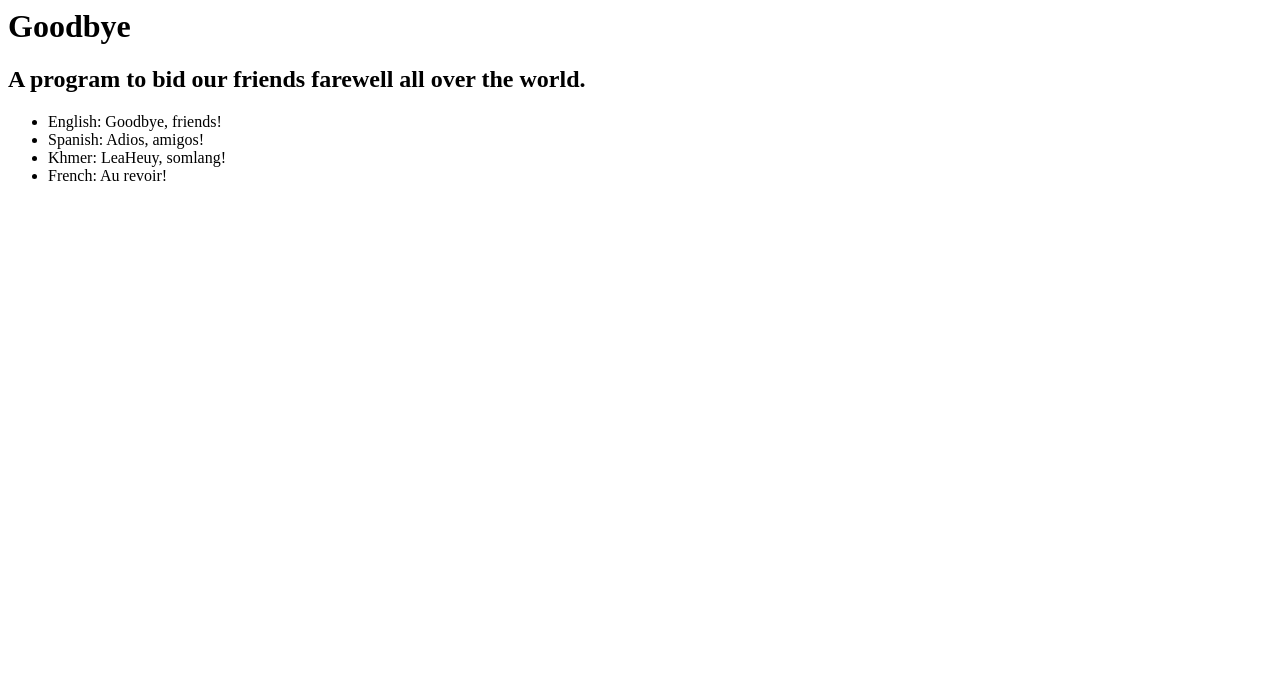
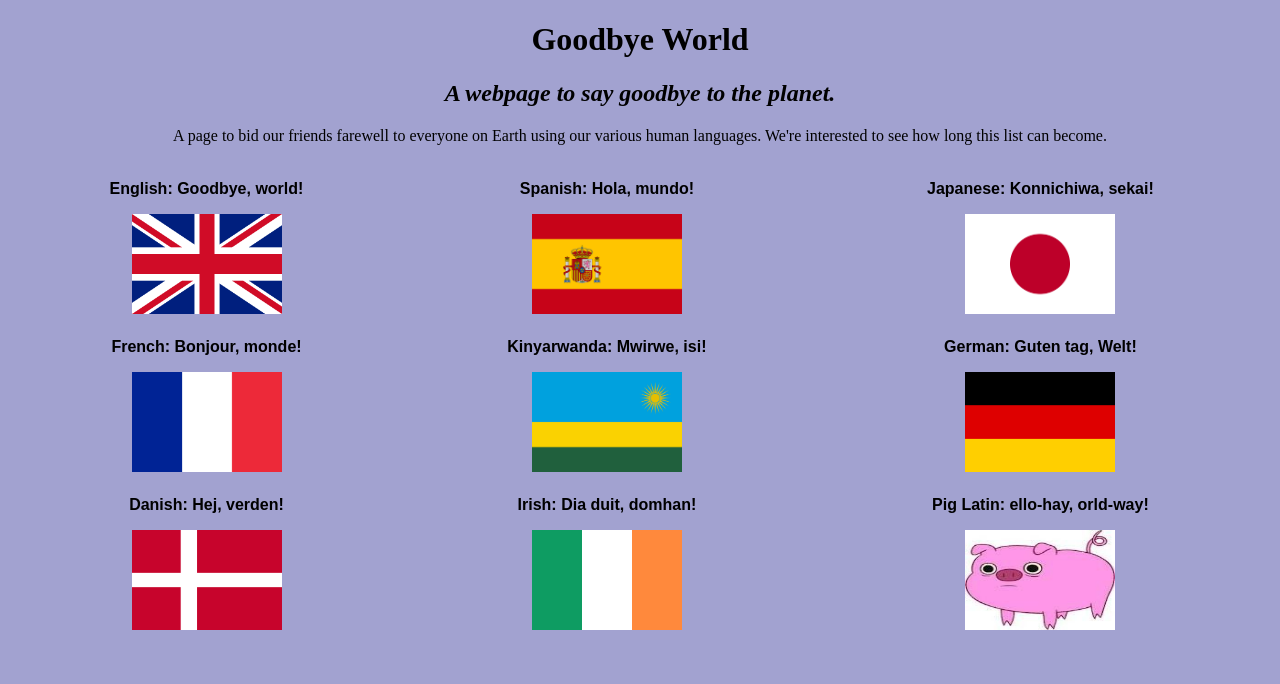
Before and after one commit to MicaelaDJ/Html-Goodbye-World.Practice, a plain HTML site: page index.html in a window 1280 px wide. Drawn offline with Linux system fonts and the light colour scheme.

Commit message:
add icon

```diff
--- a/index.html
+++ b/index.html
@@ -1,9 +1,45 @@
-<h1> Goodbye </h1>
-<h2> A program to bid our friends farewell all over the world. </h2>
+<!DOCTYPE html>
+<html>
+  <head>
+    <link rel="stylesheet" href="css/styles.css" type="text/css">
+    <link rel="icon" type="image/png" href="img/favicon-32x32.png" sizes="32x32" />
+    <title>Goodbye World</title>
+  </head>
+  <body>
 
-<ul>
-  <li> English: Goodbye, friends! </li>
-  <li> Spanish:  Adios, amigos! </li>
-  <li> Khmer: LeaHeuy, somlang! </li>
-  <li> French: Au revoir! </li>
-</ul>
+    <h1> Goodbye World </h1>
+    <h2> A webpage to say goodbye to the planet. </h2>
+
+    <p> A page to bid our friends farewell to everyone on Earth using our various human languages.  We're interested to see how long this list can become.  <p>
+
+    <table style="width:100%">
+      <tr>
+        <th><p> English: Goodbye, world! </p>
+        <img src="img/English_Flag.png" alt="picture of the Union Jack"></th>
+        <th><p> Spanish:  Hola, mundo! </p>
+        <img src="img/Spanish_Flag.png" alt="picture of the Spanish Flag"></th>
+        <th><p> Japanese: Konnichiwa, sekai! </p>
+        <img src="img/Japan_Flag.png" alt="picture of the Japanese Flag"></th>
+      </tr>
+      <tr>
+        <th><p> French: Bonjour, monde! </p>
+        <img src="img/French_Flag.png" alt="picture of the French Flag"></th>
+        <th><p> Kinyarwanda: Mwirwe, isi! </p>
+        <img src="img/Kinyarwanda_Flag.png" alt="picture of the Kinyarwanda Flag"></th>
+        <th><p> German: Guten tag, Welt! </p>
+        <img src="img/German_Flag.png" alt="picture of the German Flag"></th>
+      </tr>
+      <tr>
+        <th><p> Danish: Hej, verden! </p>
+        <img src="img/Danish_Flag.png" alt="A picture of a Danish Flag"></th>
+        <th><p> Irish: Dia duit, domhan! </p>
+        <img src="img/Irish_Flag.png" alt="A picture of an Irish flag"></th>
+        <th><p> Pig Latin: ello-hay, orld-way! </p>
+        <img src="img/Pig_Flag.jpg" alt="picture of a Pig Flag"></th>
+      </tr>
+    </table>
+    <br>
+    <br>
+
+  </body>
+</html>
```
Also changed, not shown: img/favicon-32x32.png.
